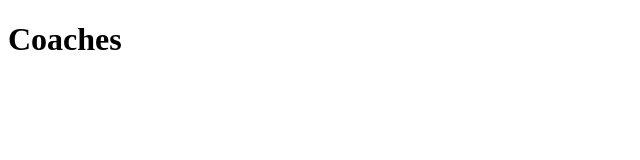
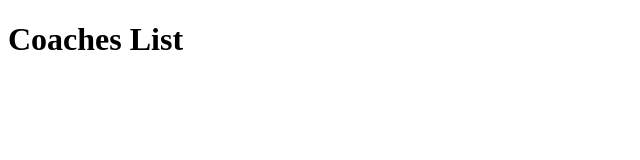
Before and after one commit to andretorquato/pratice-vuejs, a Vue app: page /coaches in a window 1280 px wide. Shown: the top 160 px of the page, without its empty margins (0-640 px from the left). Built offline with nearby package versions, Linux system fonts and the light colour scheme.

Commit message:
refactor file names

```diff
--- a/package.json
+++ b/package.json
@@ -3,6 +3,7 @@
   "version": "0.1.0",
   "private": true,
   "scripts": {
+    "start": "npm run serve",
     "serve": "vue-cli-service serve",
     "build": "vue-cli-service build",
     "lint": "vue-cli-service lint"
--- a/src/pages/CoachPage.vue
+++ /dev/null
@@ -1,3 +0,0 @@
-<template>
-	<h1>Coach</h1>
-</template>
--- a/src/pages/CoachesPage.vue
+++ /dev/null
@@ -1,3 +0,0 @@
-<template>
-	<h1>Coaches</h1>
-</template>
--- /dev/null
+++ b/src/pages/coaches/CoachDetail.vue
@@ -0,0 +1,3 @@
+<template>
+	<h1>Coach Detail</h1>
+</template>
--- /dev/null
+++ b/src/pages/coaches/CoachesList.vue
@@ -0,0 +1,3 @@
+<template>
+	<h1>Coaches List</h1>
+</template>
```
Also changed, not shown: src/router.js (+12 -12 lines), src/pages/NotFound.vue (renamed from src/pages/NotFoundPage.vue), src/pages/coaches/CoachRegistration.vue (renamed from src/pages/RegisterPage.vue), src/pages/requests/ContactCoach.vue (renamed from src/pages/CoachContactPage.vue), src/pages/requests/RequestsReceived.vue (renamed from src/pages/RequestsPage.vue).
